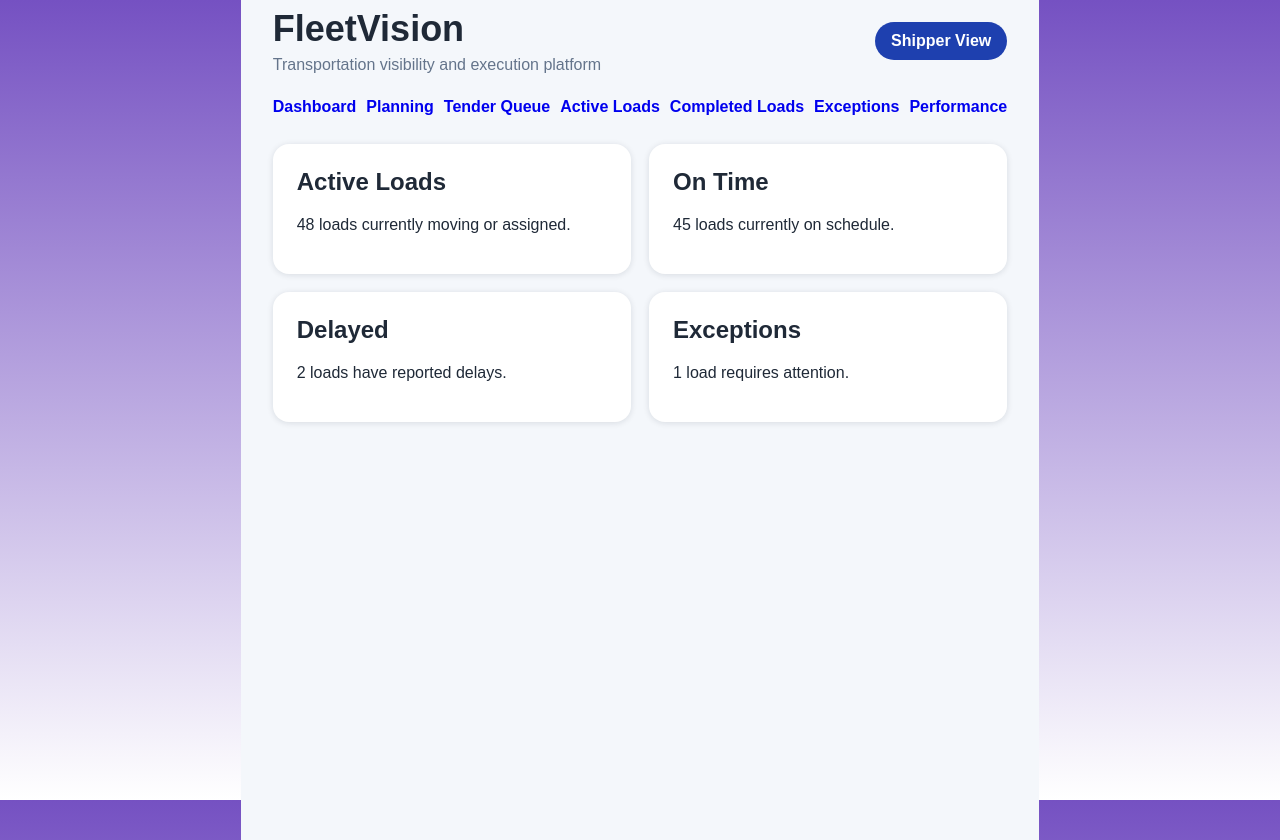
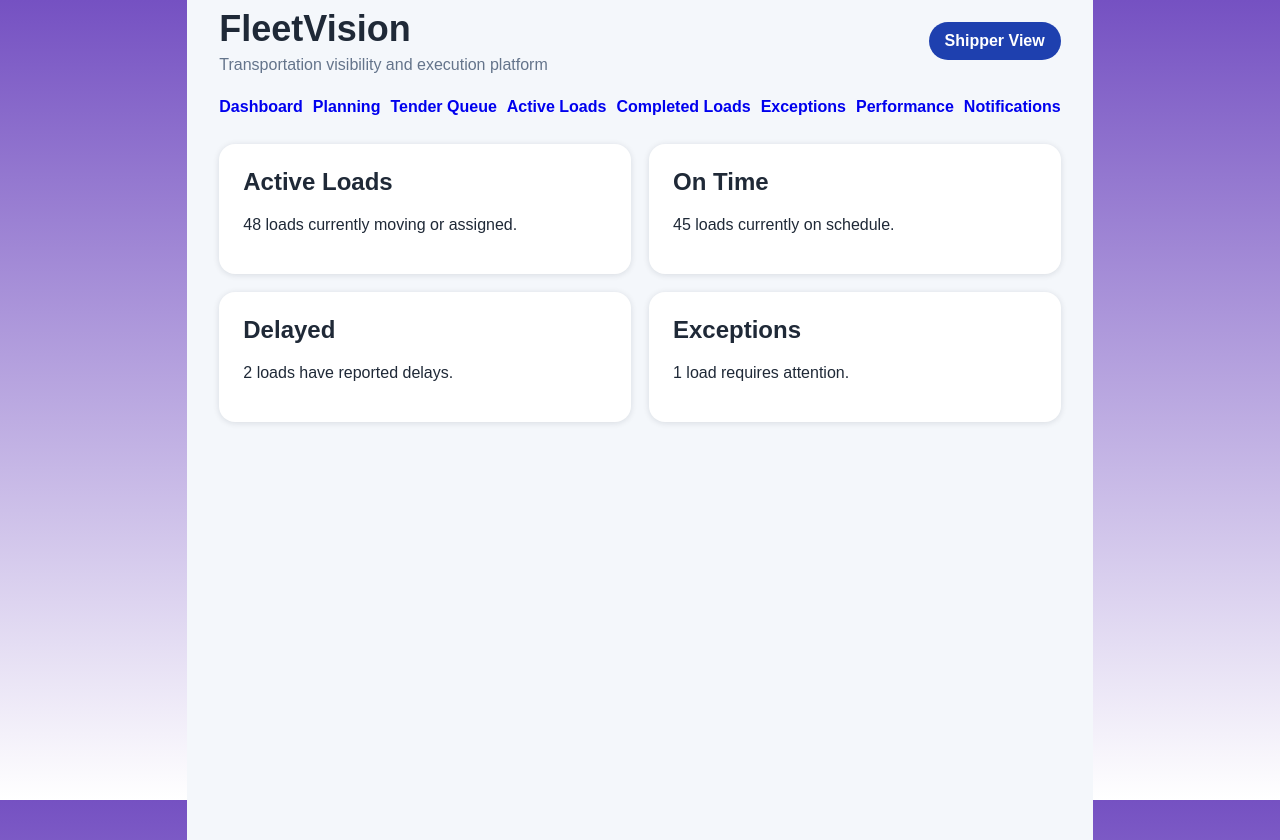
Before and after one commit to varchar1206/fleetvision-platform, a React (Vite) app: page / in a window 1280 px wide. Built offline with nearby package versions, Linux system fonts and the light colour scheme; what aws-amplify would draw is missing.

Commit message:
Add notification center navigation

```diff
--- a/src/App.tsx
+++ b/src/App.tsx
@@ -12,6 +12,7 @@ import ActiveLoads from "./pages/shipper/ActiveLoads";
 import CompletedLoads from "./pages/shipper/CompletedLoads";
 import Exceptions from "./pages/shipper/Exceptions";
 import Performance from "./pages/shipper/Performance";
+import NotificationCenter from "./pages/notifications/NotificationCenter";
 
 import BrokerDashboard from "./pages/broker/BrokerDashboard";
 import BrokerTenderQueue from "./pages/broker/BrokerTenderQueue";
@@ -34,6 +35,7 @@ function App() {
           <Route path="completed-loads" element={<CompletedLoads />} />
           <Route path="exceptions" element={<Exceptions />} />
           <Route path="performance" element={<Performance />} />
+          <Route path="notifications" element={<NotificationCenter />} />
         </Route>
 
         <Route path="/broker" element={<BrokerLayout />}>
--- a/src/layouts/ShipperLayout.tsx
+++ b/src/layouts/ShipperLayout.tsx
@@ -8,6 +8,7 @@ const navItems = [
   { path: "/completed-loads", label: "Completed Loads" },
   { path: "/exceptions", label: "Exceptions" },
   { path: "/performance", label: "Performance" },
+  { path: "/notifications", label: "Notifications" },
 ];
 
 export default function ShipperLayout() {
```
